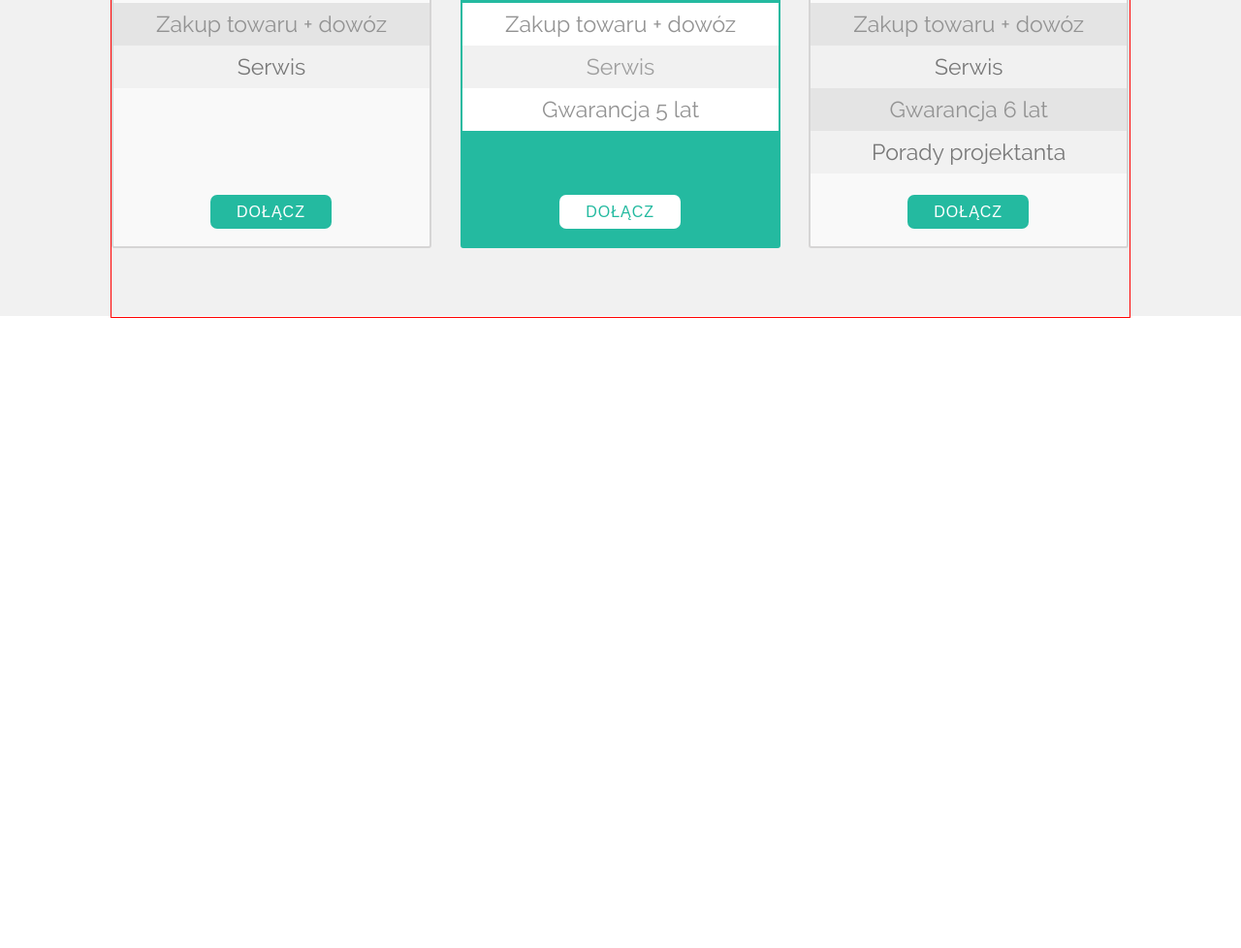
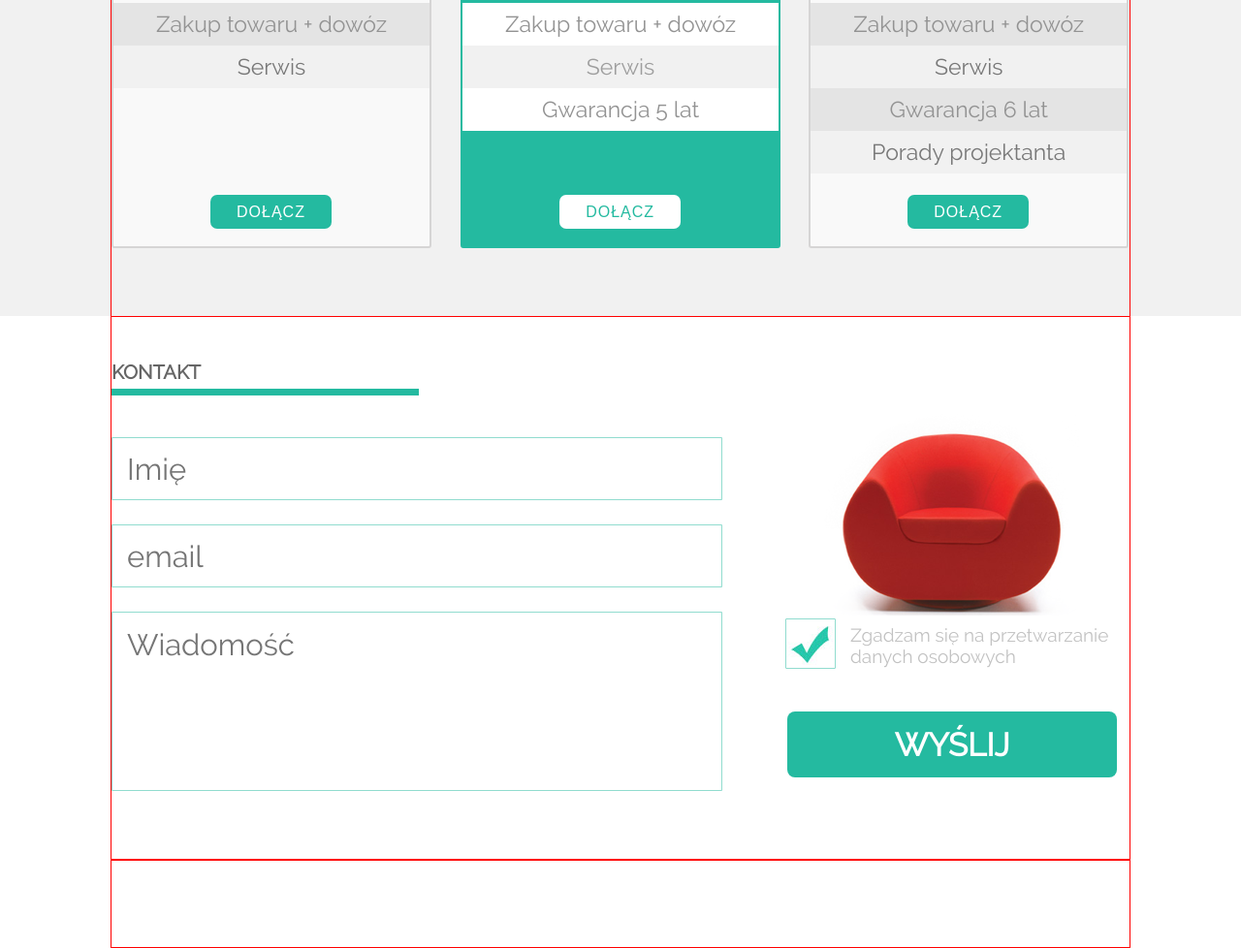
Before and after one commit to katgal/For-those-who-like-chairs, a plain HTML site: page index.html in a window 1280 px wide. Shown: the part 1309-2287 px from the top of the page at 97% size. Before the commit the page ends 1637 px from the top, so only its background shows below. Drawn offline with Linux system fonts and the light colour scheme.

Commit message:
sekcja_4_send

```diff
--- a/css/style.css
+++ b/css/style.css
@@ -245,7 +245,7 @@ h3 {
     height: 725px;
     background-color: rgb(241, 241, 241);
 }
-#cennik {
+.cennik {
     position: relative;
     margin: 47px auto;
     color: rgba(0, 0, 0, 0.6);
@@ -343,7 +343,9 @@ sup {
     bottom: 18px;
     left: 100px;
 }
+
 /*middle plan - standard plan*/
+
 .diffrent {
     margin: 0 25px 0 26px;
     background-color: rgb(36, 186, 160);
@@ -372,4 +374,88 @@ sup {
     background-color: white;
     color: rgb(36, 186, 160);
 }
+
 /*section 4, contact*/
+
+#section_4 {
+    width: 100%;
+    height: 560px;
+    background-color: white;
+}
+#section_4 .main_width {
+    position: relative;
+}
+form input {
+    height: 65px;
+    width: 630px;
+}
+.formIn {
+    box-sizing: border-box;
+    border: 1px solid rgba(36, 186, 160, .5);
+    padding: 15px;
+    font-size: 31px;
+    font-family: 'ralewayregular', sans-serif;
+    color: rgb(194, 194, 194);
+    border-radius: 1px;
+    margin-bottom: 15px;
+    margin-top: 10px;
+}
+textarea {
+    height: 185px;
+    width: 630px;
+    resize: none;
+}
+
+/*red_chair and agreement/send*/
+
+.red_chair_wrapper {
+    box-sizing: border-box;
+    height: 390px;
+    width: 365px;
+    /*border: 1px solid red;*/
+    position: absolute;
+    top: 98px;
+    right: 0px;
+    padding: 0px 10px 5px 10px;
+}
+.red_chair_wrapper>img {
+    margin-left: 40px;
+}
+.red_chair_wrapper div:first-of-type {
+    height: 52px;
+    width: 52px;
+    border: 1px solid rgba(36, 186, 160, .5);
+    border-radius: 1px;
+    box-sizing: border-box;
+    padding-top: 7px;
+    float: left;
+    margin-right: 15px;
+}
+.red_chair_wrapper p:first-of-type {
+    color: rgb(194, 194, 194);
+    line-height: 22px;
+    font-size: 19px;
+    margin-top: 6px;
+}
+.clearfix {
+    clear: both;
+}
+.button_3 {
+    height: 68px;
+    width: 340px;
+    background-color: rgb(36, 186, 160);
+    border: none;
+    color: white;
+    border-radius: 8px;
+    font-family: 'ralewayregular', sans-serif;
+    font-size: 33px;
+    font-weight: bold;
+    margin-top: 44px;
+    margin-left: 2px;
+}
+/*footer, logo*/
+footer {
+    width: 100%;
+    height: 90px;
+    background-color: white;
+}
--- a/index.html
+++ b/index.html
@@ -74,7 +74,7 @@
         <!-- section 3, price list -->
         <section id="section_3">
             <div class="main_width">
-                <div id="cennik">
+                <div class="cennik">
                     <p>CENNIK</p>
                     <div id="div_green_3"></div>
                 </div>
@@ -135,9 +135,31 @@
         </section>
         <!-- section 4, contact -->
         <section id="section_4">
+          <div class="main_width">
+          <div class="cennik">
+              <p>KONTAKT</p>
+              <div id="div_green_3"></div>
+          </div>
+          <!-- form -->
+          <form>
+           <input class="formIn"  type="text" name="name" placeholder="Imię"><br>
+           <input class="formIn"  type="emial" name="email" placeholder="email"><br>
+           <textarea class="formIn"  type="text" name="message" placeholder="Wiadomość"></textarea>
+          </form>
+         <!-- red_chair and agreement/send -->
+          <div class="red_chair_wrapper">
+               <img src="images/red_chair.png"/>
+
+               <div><img src="images/form_ok.jpg" /></div>
+               <p>Zgadzam się na przetwarzanie danych osobowych</p>
+               <div class="clearfix"></div>
+               <input class="button_3" type="submit" name="button_3" value="WYŚLIJ">
+          </div>
+         </div>
         </section>
-
+<!-- footer, logo -->
         <footer>
+          <div class="main_width"></div>
         </footer>
 
     </body>
```
